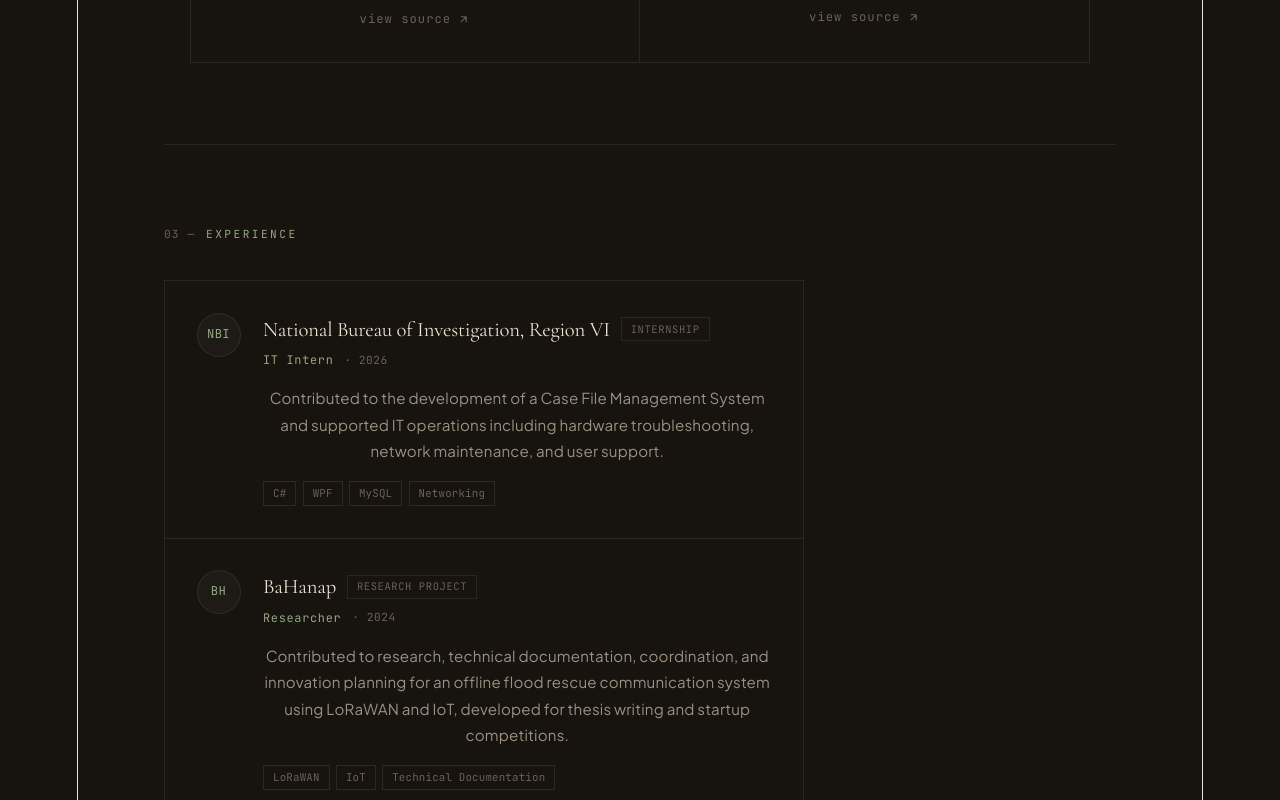
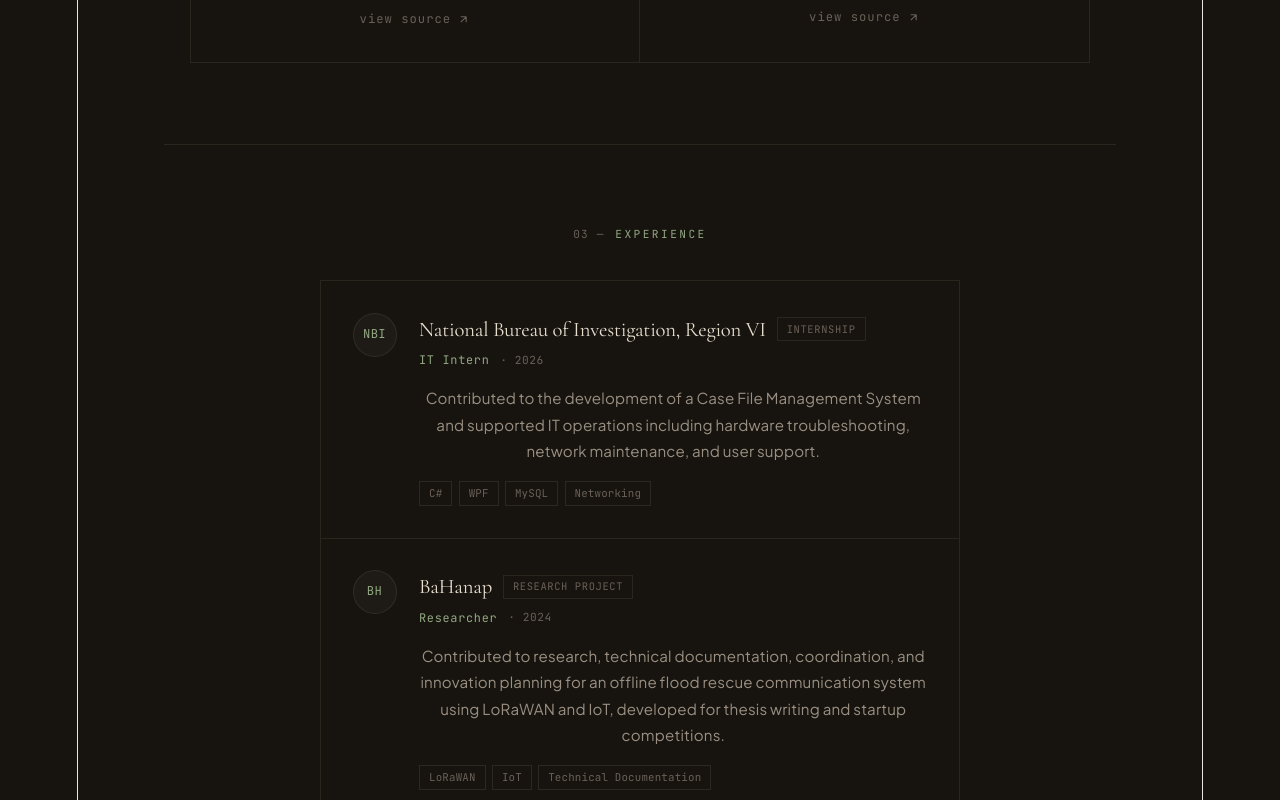
Before and after one commit to acheachi/portfolio_website, a React (Vite) app: page / in a window 1280 px wide. Shown: the part 2000-2800 px from the top of the page. Built offline with nearby package versions, Linux system fonts and the light colour scheme.

Commit message:
Minor visual change

```diff
--- a/src/App.jsx
+++ b/src/App.jsx
@@ -309,9 +309,9 @@
 
 /* ─── SHARED COMPONENTS ─────────────────────────────────────────────────── */
 
-function SectionHeader({ num, label }) {
+function SectionHeader({ num, label, centered }) {
   return (
-    <div style={{ display: "flex", alignItems: "baseline", gap: "0.6rem", marginBottom: "2rem" }}>
+    <div style={{ display: "flex", justifyContent: centered ? "center" : "flex-start", alignItems: "baseline", gap: "0.6rem", marginBottom: "2rem", width: "100%" }}>
       <span style={{ fontFamily: "var(--mono)", fontSize: "0.62rem", color: "var(--tx3)", letterSpacing: "0.1em" }}>{num} —</span>
       <span style={{ fontFamily: "var(--mono)", fontSize: "0.62rem", color: "var(--acc)", letterSpacing: "0.22em", textTransform: "uppercase" }}>{label}</span>
     </div>
@@ -527,7 +527,7 @@
 
         {/* 01 — ABOUT */}
         <div id="about" className="section">
-          <SectionHeader num="01" label="about" />
+          <SectionHeader num="01" label="about" centered />
           <div className="about-grid">
             <div className="about-text">
               <p><strong>Bachelor of Science in Information Technology</strong> graduate with experience in <strong>cybersecurity</strong>, <strong>system development</strong>, and <strong>project management</strong>.</p>
@@ -572,8 +572,8 @@
         </div>
 
         {/* 03 — EXPERIENCE */}
-        <div id="experience" className="section">
-          <SectionHeader num="03" label="experience" />
+        <div id="experience" className="section section-centered">
+          <SectionHeader num="03" label="experience" centered />
           <div className="exp-wrap">
             {EXPERIENCE.map((e, i) => {
               const [hov, setHov] = useState(false);
```
